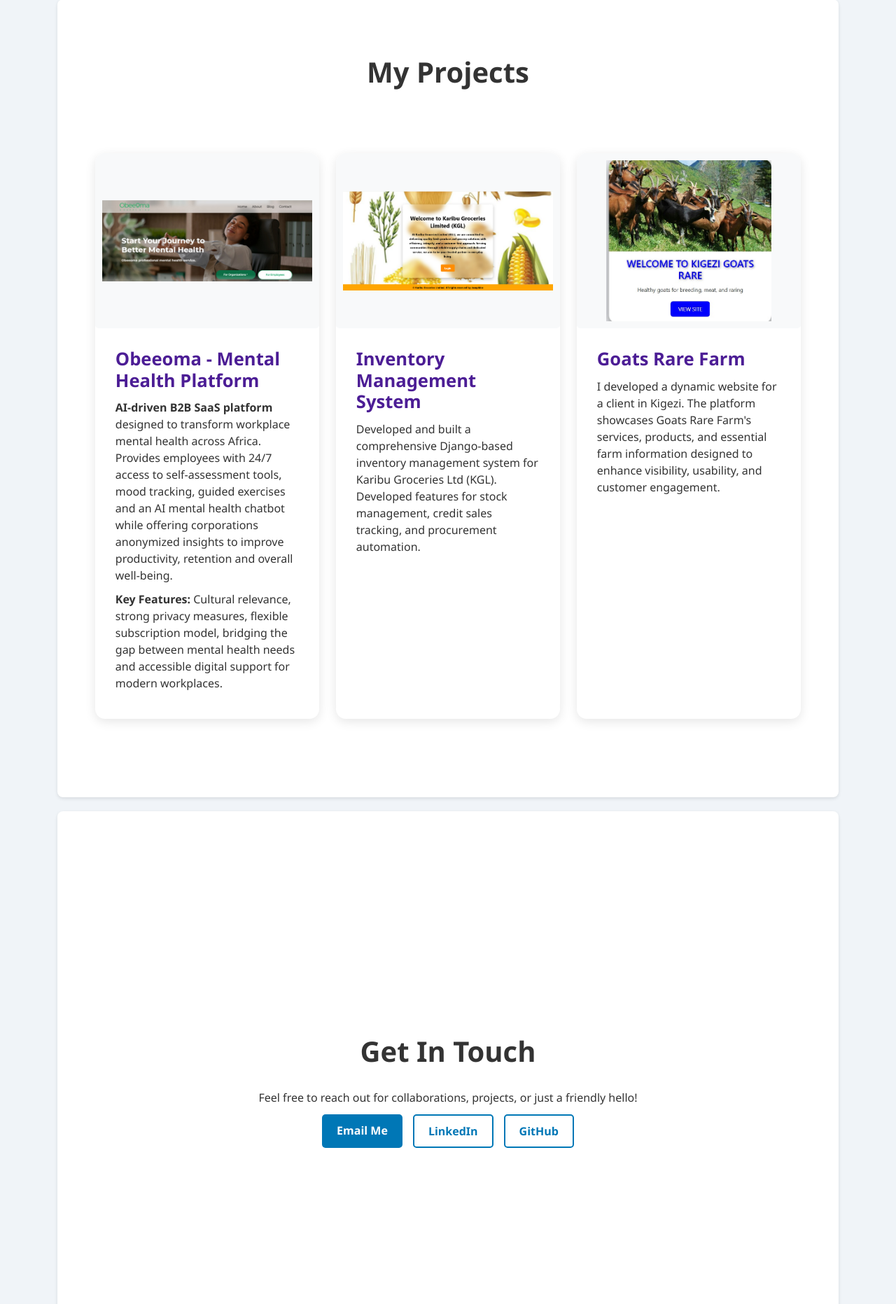
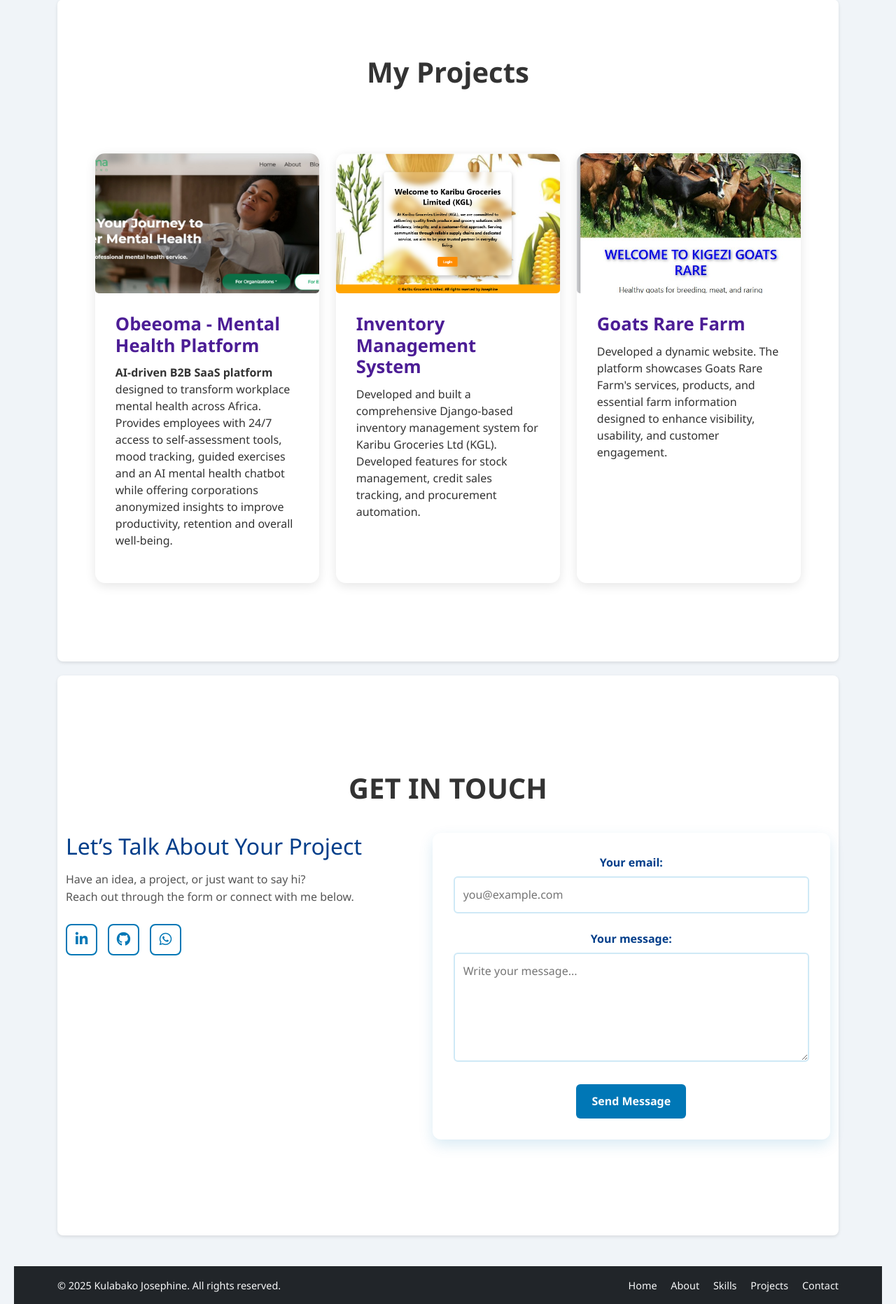
Before and after one commit to kulabakoJosephine/Portfolio, a Django app: page / in a window 1280 px wide. Shown: the part 2583-4446 px from the top of the page at 70% size. Run offline with Django 5.2, Linux system fonts and the light colour scheme.

Commit message:
updated the contacts page

```diff
--- a/portfolio/static/portfolio/css/style.css
+++ b/portfolio/static/portfolio/css/style.css
@@ -7,7 +7,7 @@
 
 /* Body styling */
 body {
-  font-family: 'Segoe UI', Tahoma, Geneva, Verdana, sans-serif;
+  font-family: 'Montserrat', sans-serif;
   background-color: #f4f4f4;
   color: #333;
   line-height: 1.6;
--- a/portfolio/templates/base.html
+++ b/portfolio/templates/base.html
@@ -7,6 +7,10 @@
 
     <!-- ✅ Bootstrap 5 CSS -->
     <link href="https://cdn.jsdelivr.net/npm/bootstrap@5.3.3/dist/css/bootstrap.min.css" rel="stylesheet">
+    <!-- ✅ Google Fonts - Montserrat -->
+    <link rel="preconnect" href="https://fonts.googleapis.com">
+    <link rel="preconnect" href="https://fonts.gstatic.com" crossorigin>
+    <link href="https://fonts.googleapis.com/css2?family=Montserrat:wght@300;400;500;600;700&display=swap" rel="stylesheet">
     <link rel="stylesheet" href="{% static 'css/style.css' %}">
 </head>
 <body class="d-flex flex-column min-vh-100">
--- a/portfolio/templates/home.html
+++ b/portfolio/templates/home.html
@@ -307,11 +307,10 @@
     }
 
     .v-card img {
-        width: 100%;
-        height: 250px;
-        object-fit: contain;
-        background-color: #f8f9fa;
-        padding: 10px;
+    width: 100%;
+    height: 200px;
+    object-fit: cover;   /* fills the card nicely */
+    display: block;
     }
 
     .v-card-body {
@@ -380,7 +379,8 @@
     <div class="container">
         <div class="home-container">
             <div class="text-section">
-                <h2>Hello, I'm a</h2>
+                <h2>HELLO I'M </h2>
+                <h1 class="name-text">Josephine Kulabako<span class="cursor"></span></h1>
                 <h1 class="typing-container" id="typingText"></h1>
                 <p>
                     Specializing in Django and Python development, I build systems with a focus on performance and user experience.
@@ -494,8 +494,7 @@
                         while offering corporations anonymized insights to improve productivity, retention and overall well-being.
                     </p>
                     <p>
-                        <strong>Key Features:</strong> Cultural relevance, strong privacy measures, flexible subscription model,
-                        bridging the gap between mental health needs and accessible digital support for modern workplaces.
+
                     </p>
                 </div>
             </div>
@@ -518,7 +517,7 @@
                 <div class="v-card-body">
                     <h2>Goats Rare Farm</h2>
                     <p>
-                        I developed a dynamic website for a client in Kigezi. The platform showcases Goats Rare Farm's services,
+                        Developed a dynamic website. The platform showcases Goats Rare Farm's services,
                         products, and essential farm information designed to enhance visibility, usability, and customer engagement.
                     </p>
                 </div>
@@ -527,25 +526,198 @@
     </div>
 </section>
 
+<style>
+/* Existing CSS you gave above goes here - keep it untouched */
+
+/* ADD this new Contact Section styling below your existing CSS */
+/* CONTACT SECTION – BENCHMARK STYLE (LIGHT, BLUE) */
+.contact-flex {
+    display: flex;
+    gap: 50px;
+    align-items: stretch;
+    margin-top: 40px;
+}
+
+/* LEFT: TEXT + ICON LINKS */
+.contact-left {
+    flex: 1;
+    text-align: left;
+}
+
+.contact-left h2 {
+    color: #023e8a;
+    font-size: 2rem;
+    margin-bottom: 15px;
+}
+
+.contact-left p {
+    color: #555;
+    line-height: 1.6;
+    margin-bottom: 25px;
+}
+
+/* ICON LINKS */
+.contact-icons {
+    display: flex;
+    gap: 15px;
+}
+
+.contact-icons a {
+    width: 45px;
+    height: 45px;
+    border-radius: 8px;
+    background: #ffffff;
+    border: 2px solid #0077b6;
+    color: #0077b6;
+    display: flex;
+    align-items: center;
+    justify-content: center;
+    font-size: 20px;
+    transition: all 0.3s ease;
+    text-decoration: none;
+}
+
+.contact-icons a:hover {
+    background: #0077b6;
+    color: #ffffff;
+}
+
+/* RIGHT: FORM */
+.contact-right {
+    flex: 1.2;
+}
+
+.contact-right form {
+    background: #ffffff;
+    padding: 30px;
+    border-radius: 12px;
+    box-shadow: 0 8px 20px rgba(0, 119, 182, 0.15);
+}
+
+.contact-right label {
+    display: block;
+    font-weight: 600;
+    color: #023e8a;
+    margin-bottom: 6px;
+}
+
+.contact-right input,
+.contact-right textarea {
+    width: 100%;
+    padding: 12px;
+    margin-top: 6px;
+    margin-bottom: 18px;
+    border-radius: 6px;
+    border: 2px solid #cfe9f6;
+    outline: none;
+}
+
+.contact-right input:focus,
+.contact-right textarea:focus {
+    border-color: #0077b6;
+}
+
+.contact-right button {
+    background: #0077b6;
+    color: white;
+    border: none;
+    padding: 12px 22px;
+    border-radius: 6px;
+    font-weight: bold;
+    cursor: pointer;
+    transition: background-color 0.3s ease;
+}
+
+.contact-right button:hover {
+    background-color: #023e8a;
+}
+
+/* MOBILE */
+@media (max-width: 768px) {
+    .contact-flex {
+        flex-direction: column;
+    }
+
+    .contact-left,
+    .contact-right {
+        flex: none;
+        width: 100%;
+        text-align: center;
+    }
+
+    .contact-left h2 {
+        font-size: 1.8rem;
+    }
+
+    .contact-icons {
+        justify-content: center;
+    }
+}
+</style>
+
+<!-- Font Awesome for icons -->
+<link rel="stylesheet" href="https://cdnjs.cloudflare.com/ajax/libs/font-awesome/6.0.0-beta3/css/all.min.css">
+
 <!-- Contact Section -->
 <section id="contact" class="section">
     <div class="container contact-section">
-        <h1 class="contact-title">Get In Touch</h1>
-        <p>Feel free to reach out for collaborations, projects, or just a friendly hello!</p>
-        <div class="button-group justify-content-center">
-            <a href="mailto:josephinekentrhines@gmail.com" class="btn primary" target="_blank">Email Me</a>
-            <a href="https://www.linkedin.com/in/kulabako-josephine/" class="btn secondary" target="_blank">LinkedIn</a>
-            <a href="https://github.com/kulabakojosephine" class="btn secondary" target="_blank">GitHub</a>
+        <h1 class="contact-title">GET IN TOUCH</h1>
+
+        <div class="contact-flex">
+
+            <!-- LEFT SIDE: TEXT + ICON LINKS -->
+            <div class="contact-left">
+                <h2>Let’s Talk About Your Project</h2>
+                <p>
+                    Have an idea, a project, or just want to say hi?<br>
+                    Reach out through the form or connect with me below.
+                </p>
+
+                <div class="contact-icons">
+                    <a href="https://www.linkedin.com/in/kulabako-josephine/" target="_blank" aria-label="LinkedIn">
+                        <i class="fab fa-linkedin-in"></i>
+                    </a>
+
+                    <a href="https://github.com/kulabakojosephine" target="_blank" aria-label="GitHub">
+                        <i class="fab fa-github"></i>
+                    </a>
+
+
+
+                    <a href="https://wa.me/256775415726" target="_blank" aria-label="WhatsApp">
+                        <i class="fab fa-whatsapp"></i>
+                    </a>
+                </div>
+            </div>
+
+            <!-- RIGHT SIDE: FORM -->
+            <div class="contact-right">
+                <form action="https://formspree.io/f/xwvqqzkv" method="POST">
+                    <label>
+                        Your email:
+                        <input type="email" name="email" required placeholder="you@example.com">
+                    </label>
+
+                    <label>
+                        Your message:
+                        <textarea name="message" rows="5" required placeholder="Write your message..."></textarea>
+                    </label>
+
+                    <button type="submit">Send Message</button>
+                </form>
+            </div>
+
         </div>
     </div>
 </section>
+
 
 <!-- Font Awesome for icons -->
 <link rel="stylesheet" href="https://cdnjs.cloudflare.com/ajax/libs/font-awesome/6.0.0-beta3/css/all.min.css">
 
 <!-- Typing Animation Script -->
 <script>
-    const text = "Software Developer";
+    const text = "Software Engineer";
     const typingElement = document.getElementById("typingText");
     let index = 0;
     let deleting = false;
```
